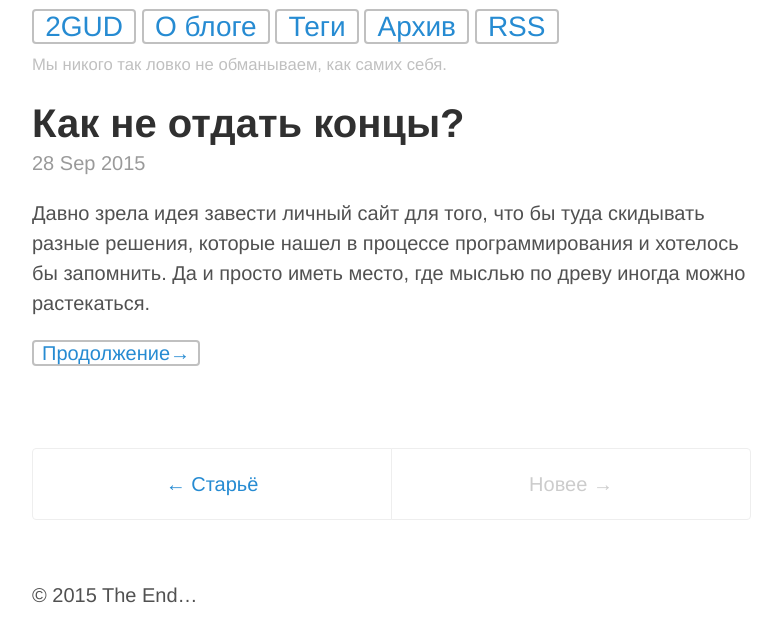
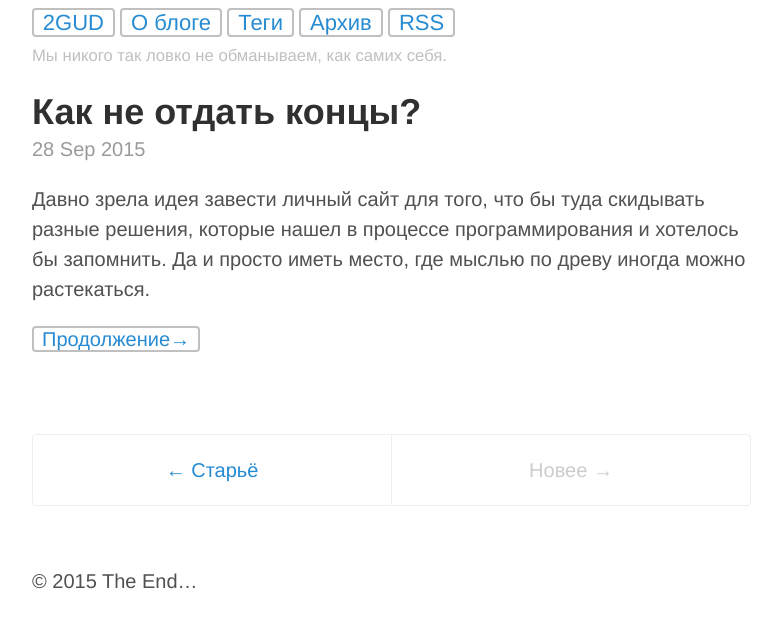
Before and after one commit to gitter-badger/2gud.github.io, a Jekyll site: the page built from index.html, in a window 1280 px wide. Shown: the top 642 px of the page, without its empty margins (248-1030 px from the left). Built offline with Jekyll 4.4.1, drawn with Linux system fonts in a browser that asks for light colours; nearby versions of some CDN libraries; the list of posts is cut into pages by our own code.

Commit message:
Added changes

```diff
--- a/public/css/st.css
+++ b/public/css/st.css
@@ -73,7 +73,7 @@ h1, h2, h3, h4, h5, h6 {
   text-rendering: optimizeLegibility;
 }
 h1 {
-  font-size: 2rem;
+  font-size: 1.8rem;
 }
 h2 {
   margin-top: 1rem;
@@ -294,7 +294,7 @@ tbody tr:nth-child(odd) th {
   color: #c0c0c0;
 }
 .masthead-title a {
-  font-size: 140%;
+  font-size: 110%;
   padding: 0 .4em;
   color: #268bd2;
   border-radius: 4px;
```
